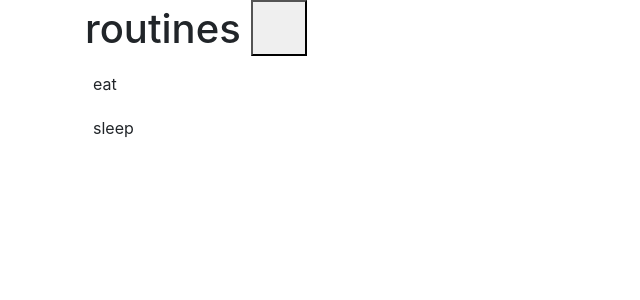
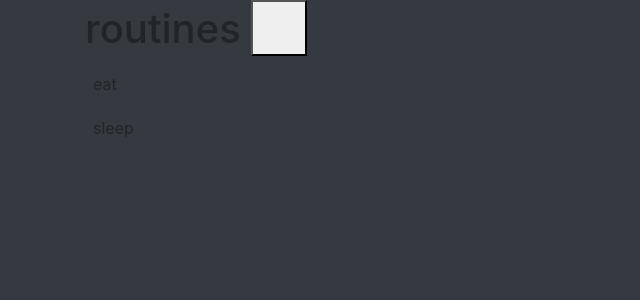
Before and after one commit to juissi999/routines, a Svelte app: page / in a window 1280 px wide. Shown: the top 300 px of the page, without its empty margins (0-640 px from the left). Built offline with nearby package versions, Linux system fonts and the light colour scheme; some icons are missing; the HTML template or start-up script is replaced by a standard one.

Commit message:
Add option for theme to modify body class

```diff
--- a/src/App.svelte
+++ b/src/App.svelte
@@ -23,9 +23,9 @@
   }
 
   const onTheme = () => {
-    // set theme to next one and
+    // set theme to next one and update
     currentTheme = (currentTheme + 1) % themeNames.length
-    cardClasses = themes[themeNames[currentTheme]]
+    setThemeClasses()
     updated()
   }
 
@@ -71,6 +71,11 @@
     }
   }
 
+  const setThemeClasses = () => {
+    cardClasses = themes[themeNames[currentTheme]].cards
+    document.body.className = themes[themeNames[currentTheme]].app
+  }
+
   onMount(() => {
     // register service workers
     if ('serviceWorker' in navigator) {
@@ -86,15 +91,18 @@
     const response = store.init()
     routines = response.routines
     currentTheme = response.theme % themeNames.length
-    cardClasses = themes[themeNames[currentTheme]]
+    setThemeClasses()
   })
 </script>
+
+<!-- body{themes[themeNames[currentTheme]].app} -->
 
 <svelte:head>
   <link
     rel="stylesheet"
     href="https://stackpath.bootstrapcdn.com/bootstrap/4.3.1/css/bootstrap.min.css" />
 </svelte:head>
+
 <div class="container">
   <div class="row">
     <div class="col">
--- a/src/themes.json
+++ b/src/themes.json
@@ -1,13 +1,18 @@
 {
-  "pastel": [
+  "pastel": {
+    "app": "bg-dark",
+    "cards": [
       "card-pastel-1",
       "card-pastel-2",
       "card-pastel-3",
       "card-pastel-4",
       "card-pastel-5",
       "card-pastel-6"
-  ],
-  "neon": [
+    ]
+  },
+  "neon": {
+    "app": "bg-gradient",
+    "cards": [
       "card-neon-1",
       "card-neon-2",
       "card-neon-3",
@@ -15,3 +20,4 @@
       "card-neon-5"
     ]
   }
+}
```
Also changed, not shown: 4 other files (tests, documents, lock files or other folders). Lines whose indentation alone changed are shown as unchanged.
